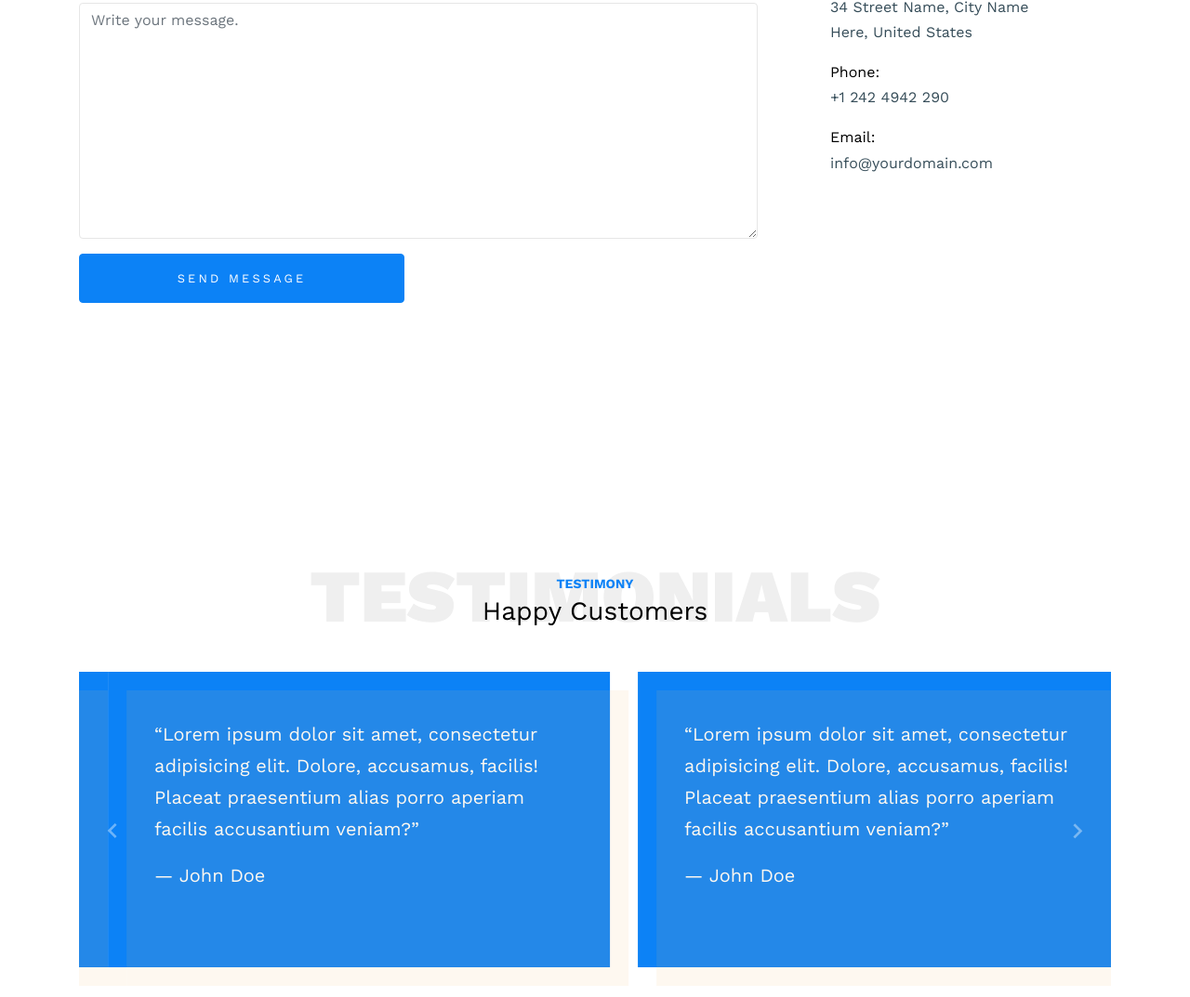
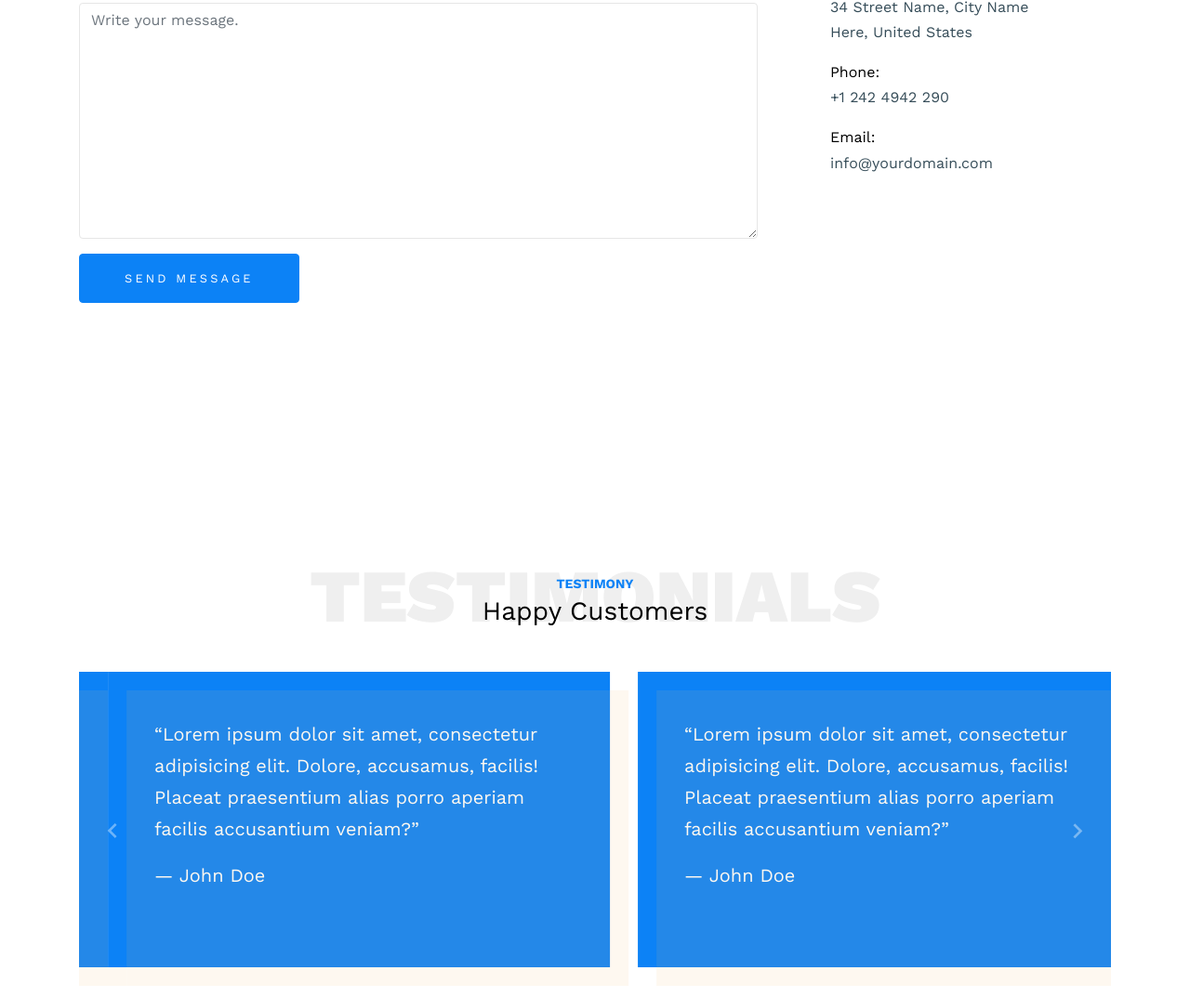
Before and after one commit to jennbono/gobeyondbybono, a plain HTML site: page contact.html in a window 1280 px wide. Shown: the part 1187-2260 px from the top of the page at 93% size. Drawn offline with nearby package versions, Linux system fonts and the light colour scheme; files whose address does not match are found by name.

Commit message:
remove class

```diff
--- a/contact.html
+++ b/contact.html
@@ -129,7 +129,7 @@
               </div>
               <div class="form-group row">
                 <div class="col-md-6 mr-auto">
-                  <input type="submit" class="btn btn-block btn-primary text-white py-3 px-5" value="Send Message">
+                  <input type="submit" class="btn btn-primary text-white py-3 px-5" value="Send Message">
                 </div>
               </div>
             </form>
```
